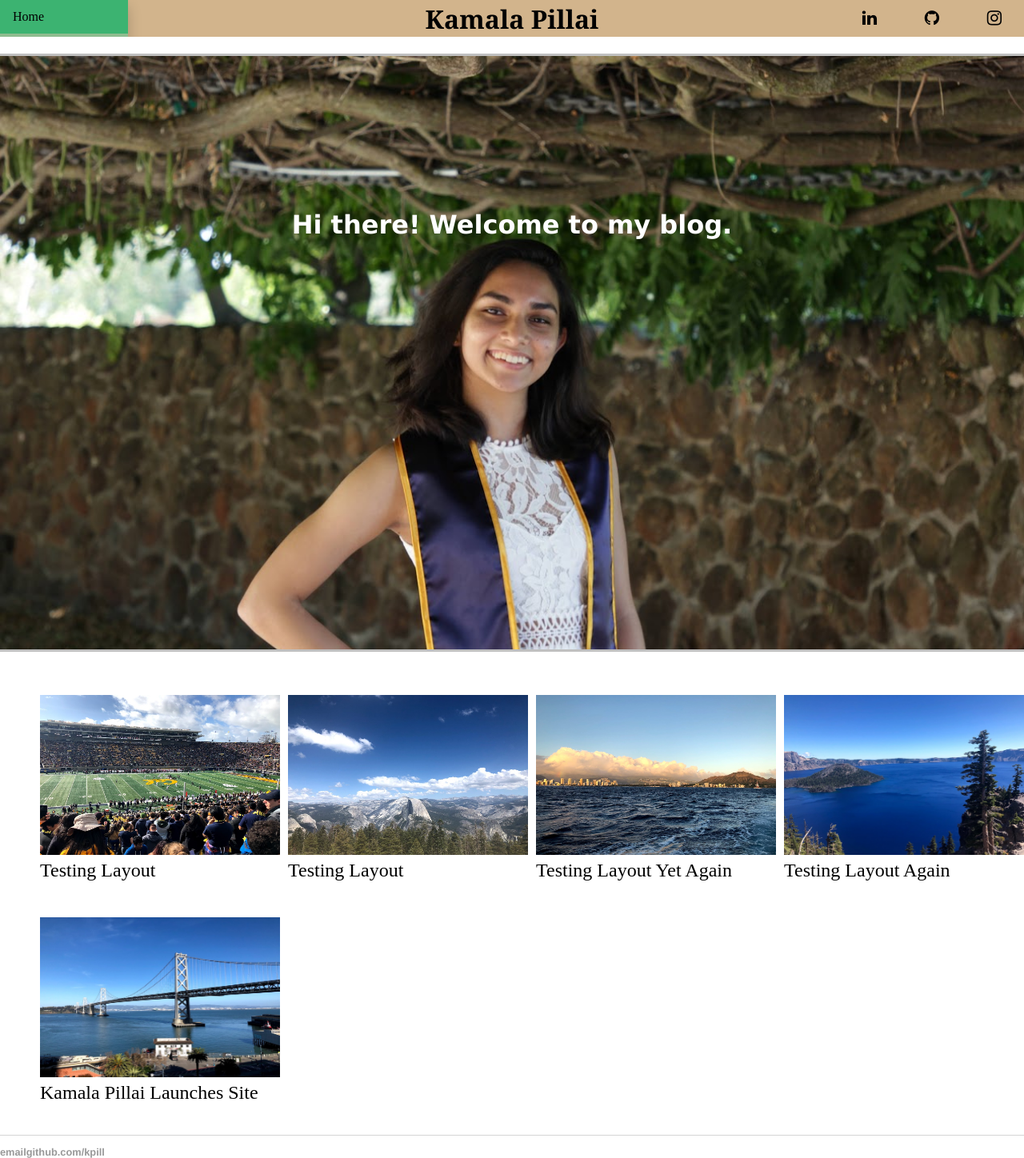
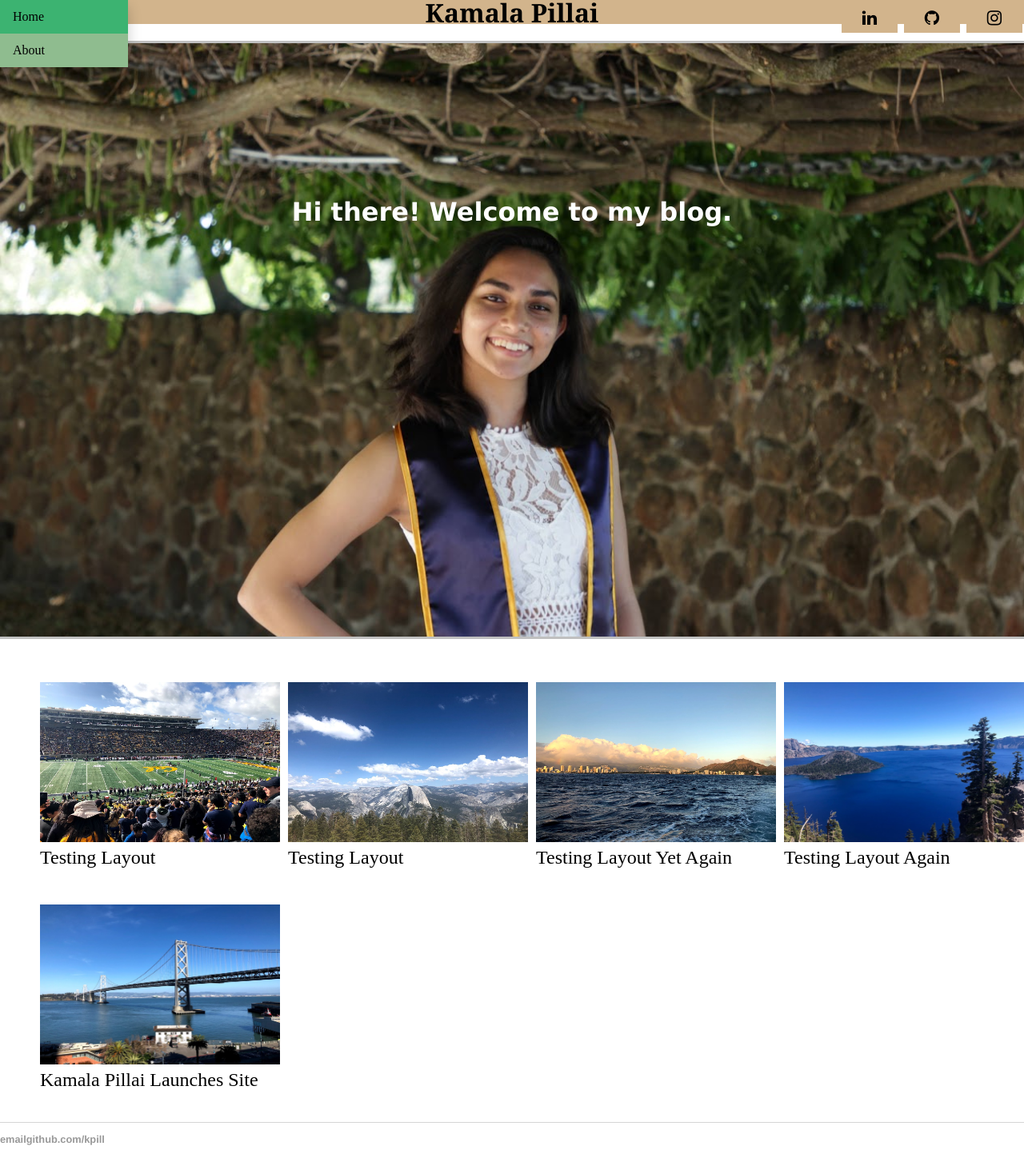
Before and after one commit to kpill/kpill.github.io, a Jekyll site: the page built from index.html, in a window 1280 px wide. Shown: the whole page at 80% size. Built offline with Jekyll 4.4.1, drawn with Linux system fonts in a browser that asks for light colours.

Commit message:
Update main.css

```diff
--- a/css/main.css
+++ b/css/main.css
@@ -1,6 +1,6 @@
 header {
 	position: relative;
-	overflow: hidden;
+	/*overflow: hidden;*/
 	color: Black;
 	background-color: tan;
 }
```
